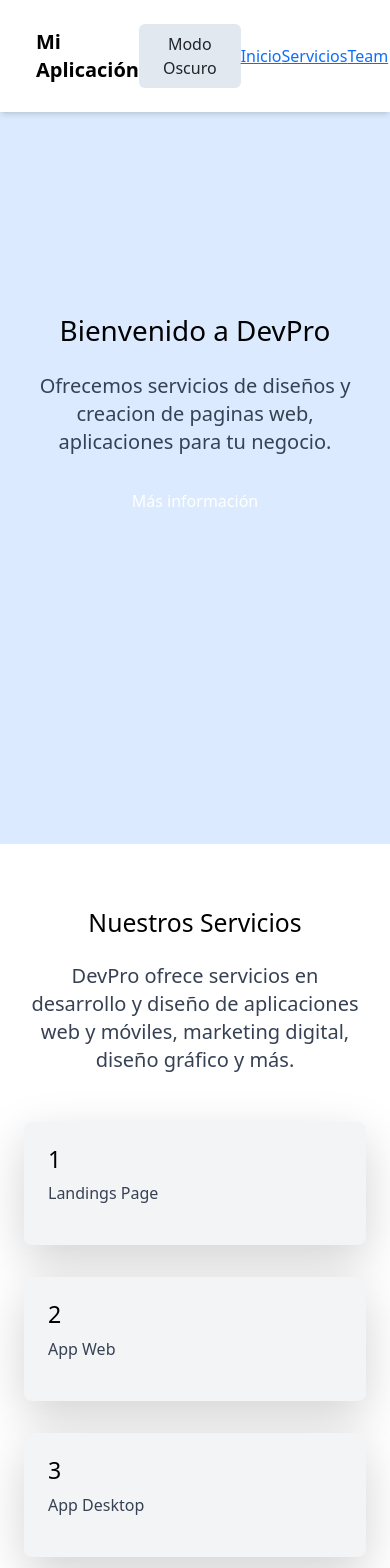
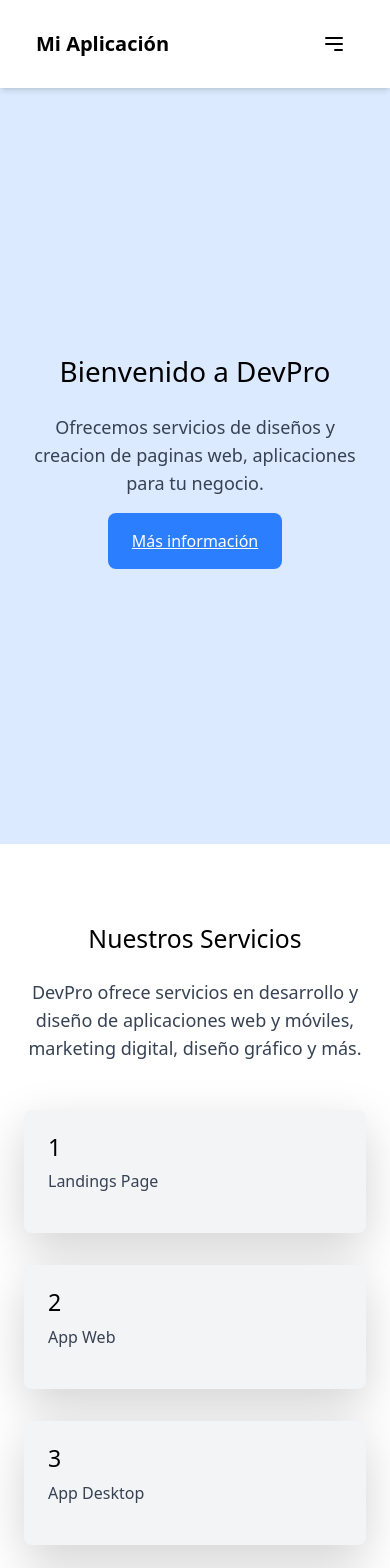
Before and after one commit to JNunez06/web1, a React (Vite) app: page / in a window 390 px wide. Shown: the top 1568 px of the page. Built offline with nearby package versions, Linux system fonts and the light colour scheme.

Commit message:
responsiv

```diff
--- a/index.html
+++ b/index.html
@@ -4,7 +4,7 @@
     <meta charset="UTF-8" />
     <link rel="icon" type="image/svg+xml" href="/vite.svg" />
     <meta name="viewport" content="width=device-width, initial-scale=1.0" />
-    <title>Vite + React + TS</title>
+    <title>DevPro -TM</title>
   </head>
   <body>
     <div id="root"></div>
--- a/src/Components/Home.tsx
+++ b/src/Components/Home.tsx
@@ -2,19 +2,24 @@ import JsonData from '../data/data.json';
 
 export function Home() {
   return (
-    <header id="Home" className="h-screen bg-blue-100 dark:bg-blue-900 transition-colors duration-300">
+    <header id="Home" className="h-screen bg-blue-100 dark:bg-blue-900 transition-colors duration-300 pt-20">
       <div className="intro h-full flex items-center justify-center">
         <div className="overlay text-center">
           <div className="max-w-2xl mx-auto px-4">
-            <h1 className="text-5xl font-bold text-black dark:text-white mb-4">
+            {/* Título */}
+            <h1 className="text-4xl sm:text-5xl font-bold text-black dark:text-white mb-4">
               {JsonData ? JsonData.Header.title : 'Loading'}
             </h1>
-            <p className="text-xl text-gray-700 dark:text-gray-300 mb-8">
+
+            {/* Descripción */}
+            <p className="text-lg sm:text-xl text-gray-700 dark:text-gray-300 mb-8">
               {JsonData ? JsonData.Header.paragraph : 'Loading'}
             </p>
+
+            {/* Botón */}
             <a
               href="#features"
-              className="btn bg-blue-500 text-white px-6 py-3 rounded-lg hover:bg-blue-600 dark:bg-blue-700 dark:hover:bg-blue-800 transition-colors duration-300"
+              className="inline-block bg-blue-500 text-white px-6 py-3 rounded-lg hover:bg-blue-600 dark:bg-blue-700 dark:hover:bg-blue-800 transition-colors duration-300"
             >
               Más información
             </a>
--- a/src/Components/Navbar.tsx
+++ b/src/Components/Navbar.tsx
@@ -1,7 +1,5 @@
-import { useEffect } from "react";
-import { useState } from 'react';
+import { useEffect, useState } from "react";
 import JsonData from '../data/data.json';
-
 
 interface NavbarProps {
   theme: string;
@@ -9,7 +7,7 @@ interface NavbarProps {
 }
 
 export default function Navbar({ theme, handleChangeTheme }: NavbarProps) {
-  // Asegúrate de que el tema se aplique al elemento <html>
+  const [isMenuOpen, setIsMenuOpen] = useState(false); // Estado para controlar el menú hamburguesa
 
   useEffect(() => {
     console.log("Cambiando tema a:", theme);
@@ -21,31 +19,74 @@ export default function Navbar({ theme, handleChangeTheme }: NavbarProps) {
   }, [theme]);
 
   const [pageData, setPageData] = useState({});
-    useEffect(() => {
-      setPageData(JsonData);
-    }, []);
-
+  useEffect(() => {
+    setPageData(JsonData);
+  }, []);
 
   return (
-    <nav className={`fixed top-0 w-full shadow-md flex justify-center items-center p-4 ${theme === "light" ? "bg-white" : "dark:bg-neutral-900"}`}>
-
+    <nav className="fixed top-0 w-full shadow-md p-4 dark:bg-neutral-900 bg-white z-50">
       <div className="container mx-auto flex justify-between items-center">
-        {/* Aplica el color del texto según el tema */}
+        {/* Logo */}
         <span className="text-xl font-bold text-black dark:text-white">
           Mi Aplicación
         </span>
+
+        {/* Botón de menú hamburguesa (solo en móvil) */}
         <button
-          className="bg-slate-200 px-4 py-2 rounded hover:bg-slate-300 dark:bg-slate-950 dark:text-white dark:hover:bg-slate-900"
-          onClick={handleChangeTheme}
+          className="lg:hidden p-2 focus:outline-none"
+          onClick={() => setIsMenuOpen(!isMenuOpen)}
         >
-          {theme === "light" ? "Modo Oscuro" : "Modo Claro"}
+          <svg
+            className="w-6 h-6 text-black dark:text-white"
+            fill="none"
+            stroke="currentColor"
+            viewBox="0 0 24 24"
+          >
+            <path
+              strokeLinecap="round"
+              strokeLinejoin="round"
+              strokeWidth="2"
+              d="M4 6h16M4 12h16m-7 6h7"
+            />
+          </svg>
         </button>
-        <a href="#Home" className="text-gray-800 hover:text-blue-500">Inicio</a>
-        <a href="#Services" className="text-gray-800 hover:text-blue-500">Servicios</a>
-        <a href="#Team" className="text-gray-800 hover:text-blue-500">Team</a>
 
+        {/* Menú de navegación (oculto en móvil, visible en pantallas grandes) */}
+        <div
+          className={`${
+            isMenuOpen ? "block" : "hidden"
+          } lg:flex lg:items-center lg:space-x-4`}
+        >
+          <a
+            href="#Home"
+            className="block lg:inline-block text-gray-800 hover:text-blue-500 dark:text-gray-300 dark:hover:text-blue-400 py-2 lg:py-0"
+            onClick={() => setIsMenuOpen(false)}
+          >
+            Inicio
+          </a>
+          <a
+            href="#Services"
+            className="block lg:inline-block text-gray-800 hover:text-blue-500 dark:text-gray-300 dark:hover:text-blue-400 py-2 lg:py-0"
+            onClick={() => setIsMenuOpen(false)}
+          >
+            Servicios
+          </a>
+          <a
+            href="#Team"
+            className="block lg:inline-block text-gray-800 hover:text-blue-500 dark:text-gray-300 dark:hover:text-blue-400 py-2 lg:py-0"
+            onClick={() => setIsMenuOpen(false)}
+          >
+            Team
+          </a>
 
-
+          {/* Botón de cambio de tema */}
+          <button
+            className="bg-slate-200 px-4 py-2 rounded hover:bg-slate-300 dark:bg-slate-950 dark:text-white dark:hover:bg-slate-900 mt-2 lg:mt-0"
+            onClick={handleChangeTheme}
+          >
+            {theme === "light" ? "Modo Oscuro" : "Modo Claro"}
+          </button>
+        </div>
       </div>
     </nav>
   );
--- a/src/Components/Services.tsx
+++ b/src/Components/Services.tsx
@@ -2,28 +2,28 @@ import { default as JsonData } from "../data/data.json";
 
 export function Services() {
   return (
-    <div id="Services" className="h-screen bg-white dark:bg-neutral-900 transition-colors duration-300 py-16">
+    <div id="Services" className="bg-white dark:bg-neutral-900 transition-colors duration-300 py-16 pt-20">
       <div className="max-w-6xl mx-auto px-4">
         {/* Título y descripción */}
         <div className="text-center mb-12">
-          <h2 className="text-4xl font-bold text-black dark:text-white mb-4">
+          <h2 className="text-3xl sm:text-4xl font-bold text-black dark:text-white mb-4">
             Nuestros Servicios
           </h2>
-          <p className="text-xl text-gray-700 dark:text-gray-300">
+          <p className="text-lg sm:text-xl text-gray-700 dark:text-gray-300">
             DevPro ofrece servicios en desarrollo y diseño de aplicaciones web y móviles, marketing digital, diseño gráfico y más.
           </p>
         </div>
 
         {/* Lista de servicios */}
-        <div className="grid grid-cols-1 md:grid-cols-3 gap-8">
+        <div className="grid grid-cols-1 sm:grid-cols-2 lg:grid-cols-3 gap-8 mb-16">
           {JsonData
             ? JsonData.Services.map((d, i) => (
                 <div key={`${d.name}-${i}`} className="bg-gray-100 dark:bg-neutral-800 p-6 rounded-lg shadow-lg transition-transform duration-300 hover:scale-105">
                   <div className="service-desc">
-                    <h3 className="text-2xl font-semibold text-black dark:text-white mb-2">
+                    <h3 className="text-xl sm:text-2xl font-semibold text-black dark:text-white mb-2">
                       {d.name}
                     </h3>
-                    <p className="text-gray-700 dark:text-gray-300">
+                    <p className="text-base sm:text-lg text-gray-700 dark:text-gray-300">
                       {d.text}
                     </p>
                   </div>
--- a/src/Components/Team.tsx
+++ b/src/Components/Team.tsx
@@ -2,30 +2,30 @@ import { default as JsonData } from "../data/data.json";
 
 export function Team() {
   return (
-    <div id="Team" className="h-screen bg-red-100 dark:bg-red-900 transition-colors duration-300 py-16">
+    <div id="Team" className="bg-red-100 dark:bg-red-900 transition-colors duration-300 py-16">
       <div className="max-w-6xl mx-auto px-4">
         {/* Título y descripción */}
         <div className="text-center mb-12">
-          <h2 className="text-4xl font-bold text-black dark:text-white mb-4">
+          <h2 className="text-3xl sm:text-4xl font-bold text-black dark:text-white mb-4">
             CONOCE AL EQUIPO
           </h2>
-          <p className="text-xl text-gray-700 dark:text-gray-300">
+          <p className="text-lg sm:text-xl text-gray-700 dark:text-gray-300">
             Profesionales en el desarrollo de software de confianza.
           </p>
         </div>
 
         {/* Lista de miembros del equipo */}
-        <div className="grid grid-cols-1 sm:grid-cols-2 md:grid-cols-4 gap-8">
+        <div className="grid grid-cols-1 sm:grid-cols-2 lg:grid-cols-4 gap-8">
           {JsonData
             ? JsonData.Team.map((d, i) => (
                 <div key={`${d.name}-${i}`} className="team bg-white dark:bg-neutral-800 p-6 rounded-lg shadow-lg transition-transform duration-300 hover:scale-105">
                   <div className="thumbnail">
                     <img src={d.img} alt={d.name} className="w-full h-48 object-cover rounded-lg mb-4" />
                     <div className="caption text-center">
-                      <h4 className="text-2xl font-semibold text-black dark:text-white mb-2">
+                      <h4 className="text-xl sm:text-2xl font-semibold text-black dark:text-white mb-2">
                         {d.name}
                       </h4>
-                      <p className="text-gray-700 dark:text-gray-300">
+                      <p className="text-base sm:text-lg text-gray-700 dark:text-gray-300">
                         {d.job}
                       </p>
                     </div>
```
